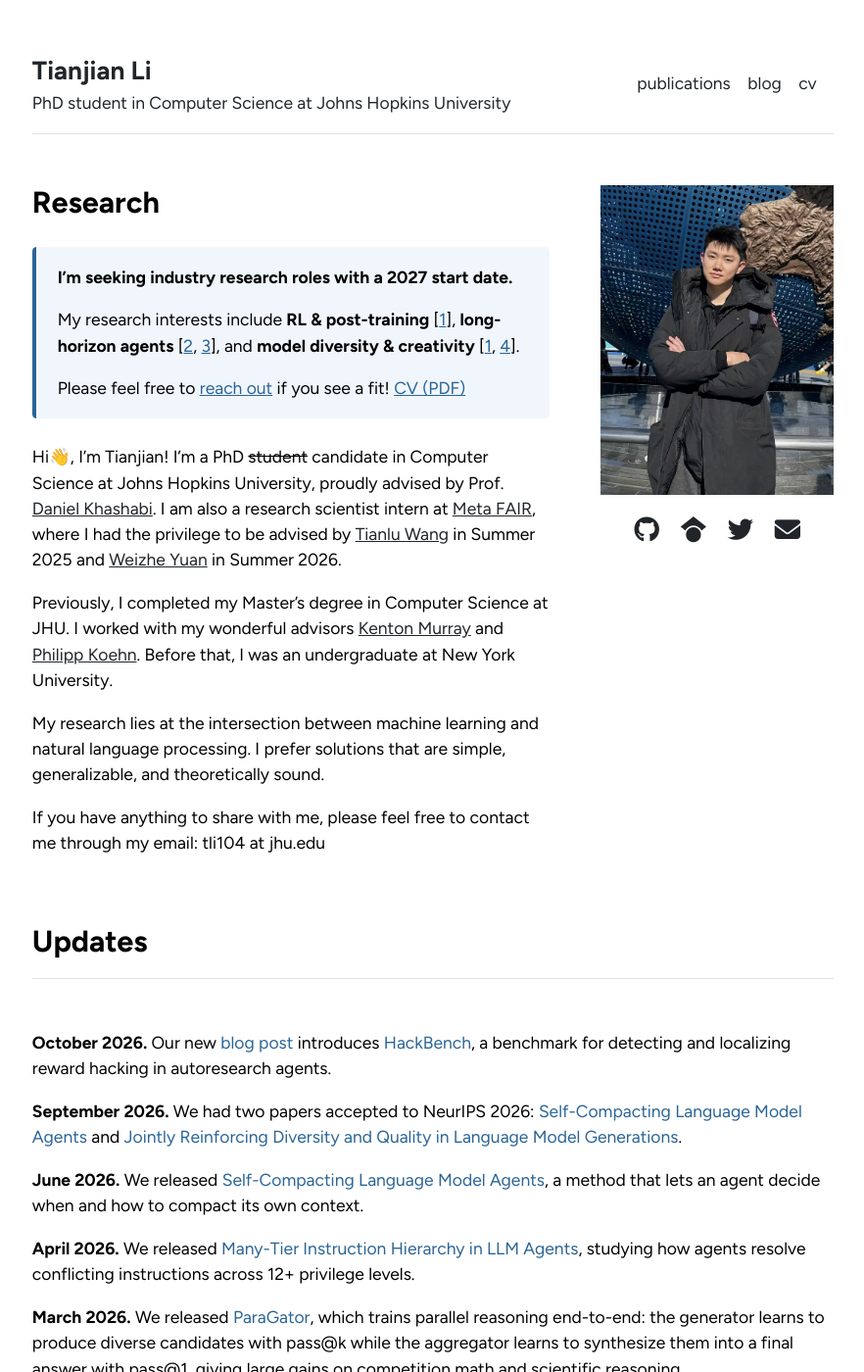
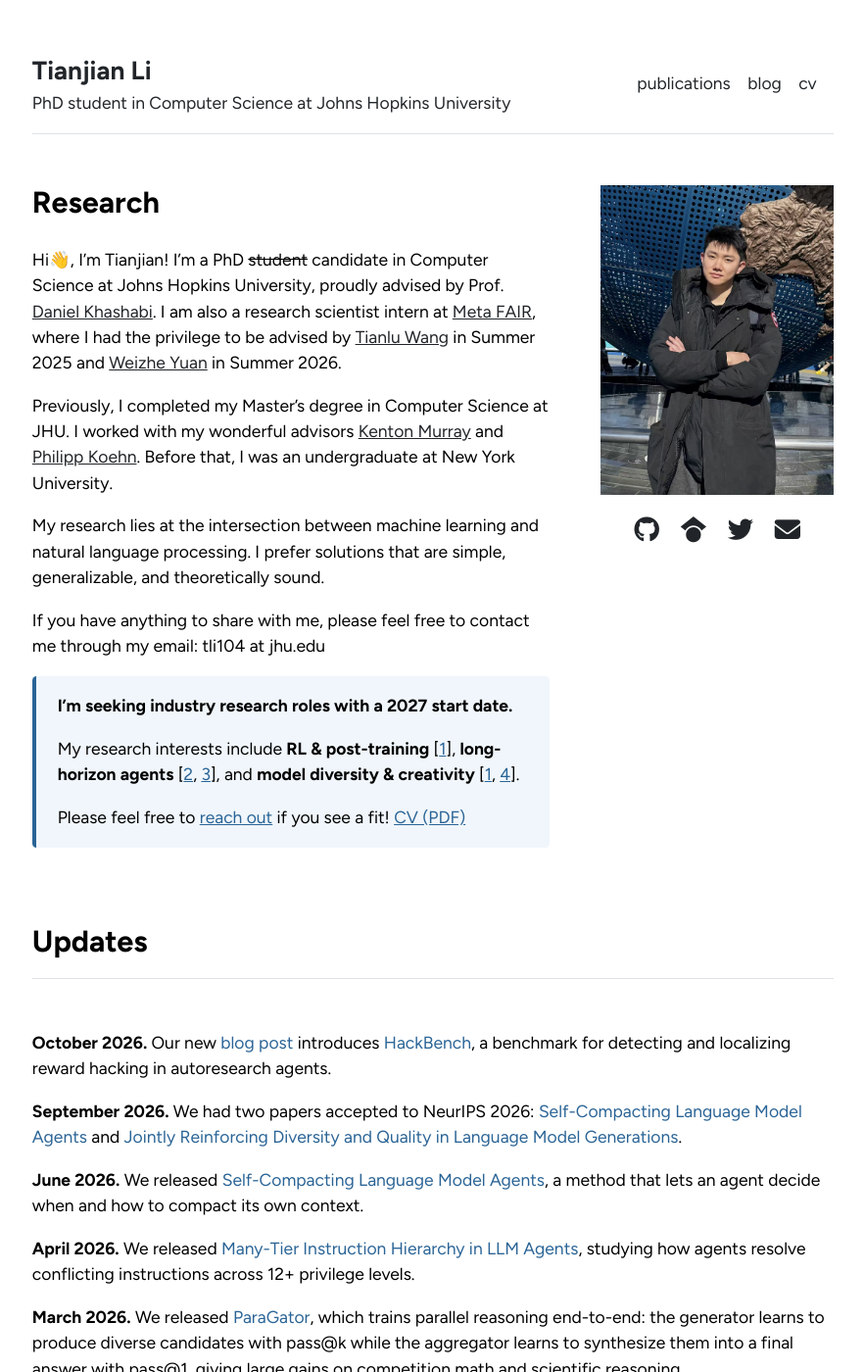
Before and after one commit to tianjianl/tianjianl.github.io, a Jekyll site: the page built from index.md, in a window 1280 px wide and 1400 px high. Shown: the whole window at 98% size, without its empty margins (198-1080 px from the left). Built offline with Jekyll 4.4.1, drawn with Linux system fonts in a browser that asks for light colours; comment, search, counter and statistics services are not loaded; some of the changed lines change nothing that is shown.

Commit message:
Move job market callout below introduction

```diff
--- a/index.md
+++ b/index.md
@@ -2,6 +2,14 @@
 layout: home
 title: "Home"
 ---
+
+Hi👋, I'm Tianjian! I'm a PhD <s>student</s> candidate in Computer Science at Johns Hopkins University, proudly advised by Prof. [Daniel Khashabi](https://danielkhashabi.com/). I am also a research scientist intern at [Meta FAIR](https://ai.meta.com/research/), where I had the privilege to be advised by [Tianlu Wang](https://tianlu-wang.github.io/) in Summer 2025 and [Weizhe Yuan](https://yyy-apple.github.io/) in Summer 2026.
+
+Previously, I completed my Master's degree in Computer Science at JHU. I worked with my wonderful advisors [Kenton Murray](https://kentonmurray.com/) and [Philipp Koehn](https://www.cs.jhu.edu/~phi/). Before that, I was an undergraduate at New York University.
+
+My research lies at the intersection between machine learning and natural language processing. I prefer solutions that are simple, generalizable, and theoretically sound.
+
+If you have anything to share with me, please feel free to contact me through my email: tli104 at jhu.edu
 
 <aside class="job-market-callout" aria-label="Industry research opportunities" markdown="1">
 
@@ -12,11 +20,3 @@
 Please feel free to [reach out](mailto:tli104@jhu.edu) if you see a fit! [CV (PDF)]({{ '/assets/pdf/CV.pdf' | relative_url }})
 
 </aside>
-
-Hi👋, I'm Tianjian! I'm a PhD <s>student</s> candidate in Computer Science at Johns Hopkins University, proudly advised by Prof. [Daniel Khashabi](https://danielkhashabi.com/). I am also a research scientist intern at [Meta FAIR](https://ai.meta.com/research/), where I had the privilege to be advised by [Tianlu Wang](https://tianlu-wang.github.io/) in Summer 2025 and [Weizhe Yuan](https://yyy-apple.github.io/) in Summer 2026.
-
-Previously, I completed my Master's degree in Computer Science at JHU. I worked with my wonderful advisors [Kenton Murray](https://kentonmurray.com/) and [Philipp Koehn](https://www.cs.jhu.edu/~phi/). Before that, I was an undergraduate at New York University.
-
-My research lies at the intersection between machine learning and natural language processing. I prefer solutions that are simple, generalizable, and theoretically sound.
-
-If you have anything to share with me, please feel free to contact me through my email: tli104 at jhu.edu
```
